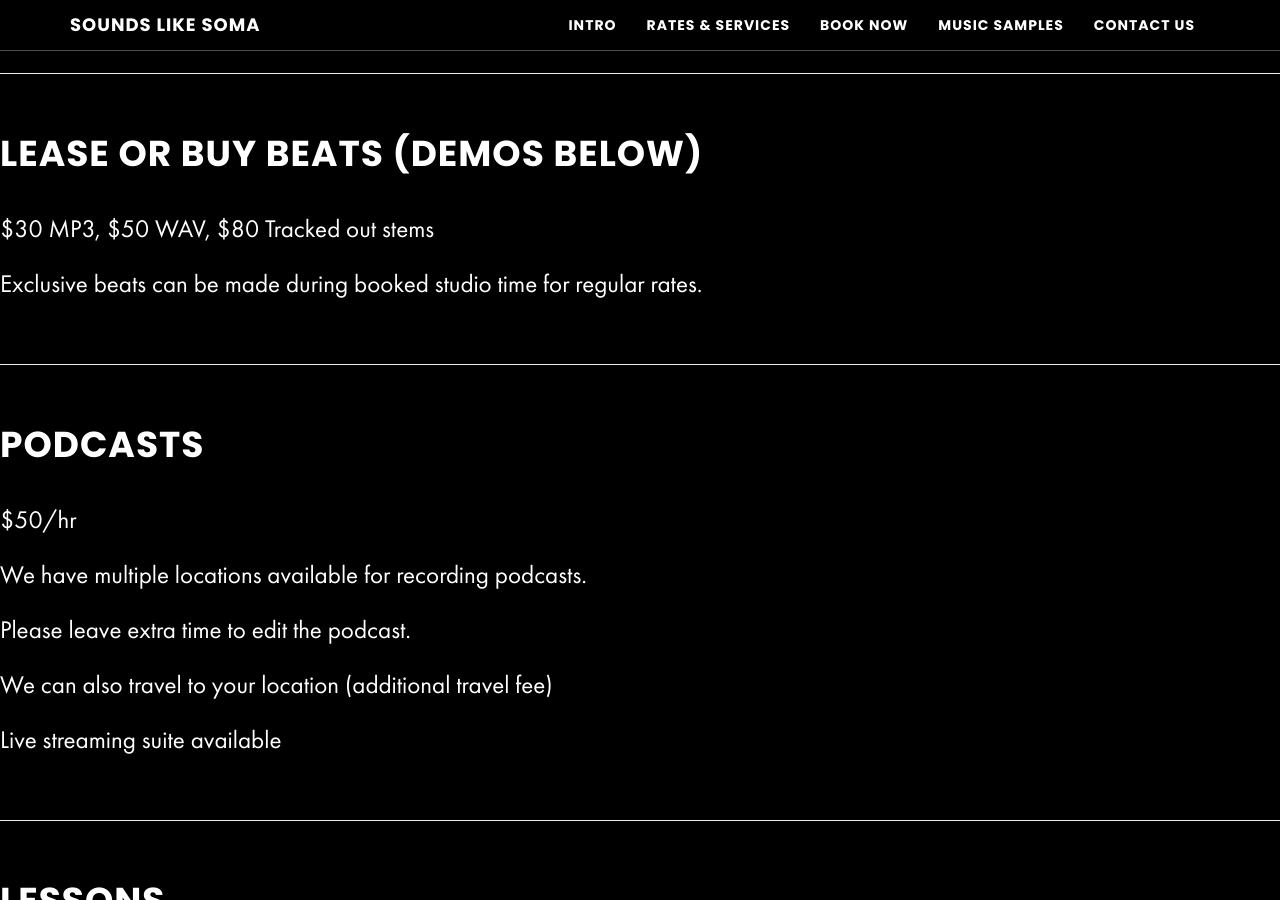
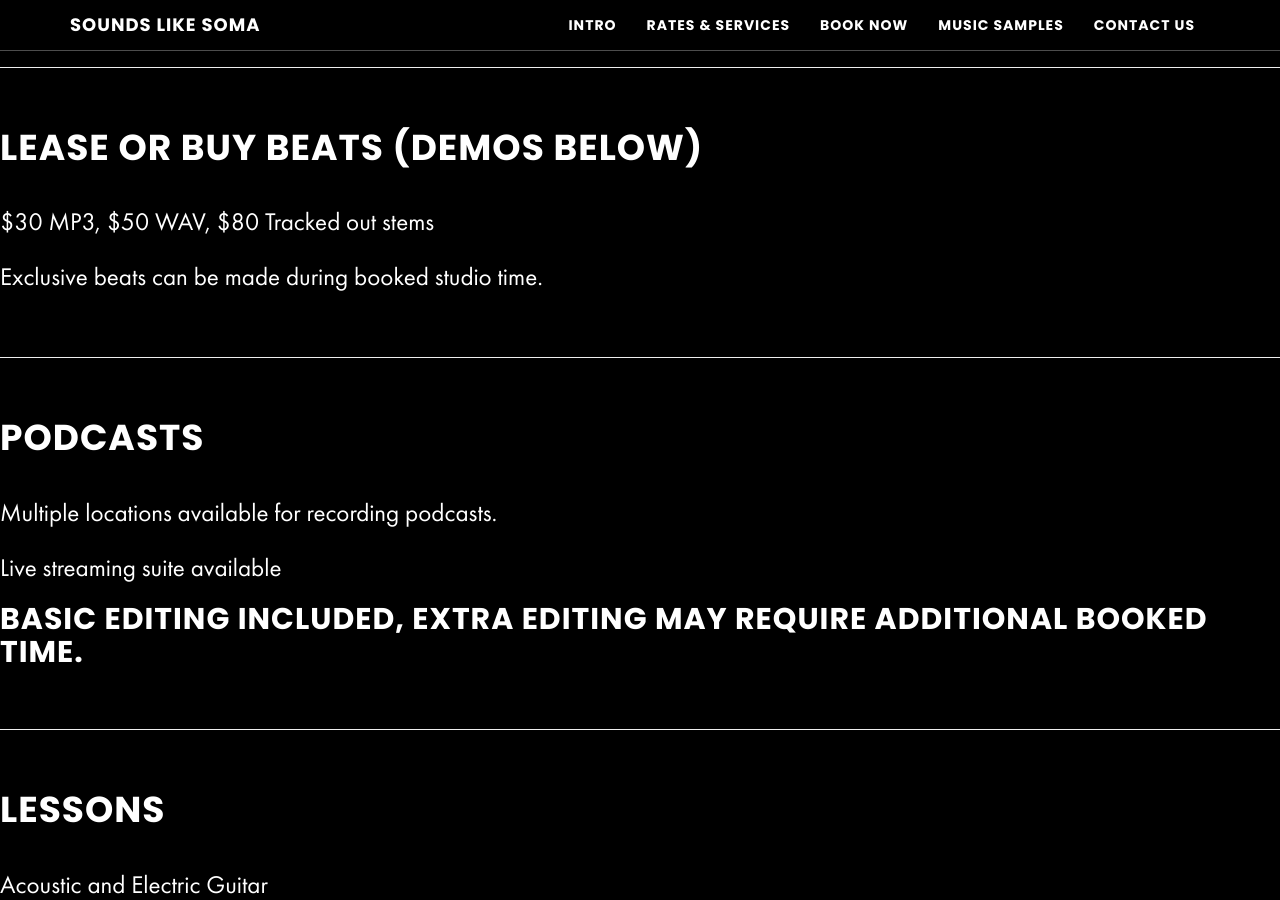
Before and after one commit to zackhanni/Soma-website-classic, a Jekyll site: the page built from _posts/2015-08-02-rates-services.md, in a window 1280 px wide and 900 px high, scrolled down 2773 px. Built offline with Jekyll 4.4.1, drawn with Linux system fonts in a browser that asks for light colours; our own code applies the rules of GitHub Pages for plain Markdown files; some of the changed text lies outside the part shown.

Commit message:
refined existing content

```diff
--- a/_includes/contact.html
+++ b/_includes/contact.html
@@ -11,9 +11,11 @@
 
         <p>or</p>
         <h2>Contact Us</h2>
-        <p>We will respond within 1 business day.</p>
         <p>
-          Studio Cell: <a href="tel:18562983095">(856) 298-3095</a>
+          Studio Cell (Zack): <a href="tel:18562983095">(856) 298-3095</a>
+        </p>
+        <p>
+          Studio B (Gage): <a href="tel:12156019509">(215) 601-9509</a>
         </p>
         <p>
           <a href="mailto:{{ site.email }}">{{ site.email }}</a>
--- a/_posts/2015-08-02-rates-services.md
+++ b/_posts/2015-08-02-rates-services.md
@@ -47,7 +47,7 @@ $30 Mastering Only
 
 (we prefer stems to have 24 bit depth, 48k sample rate)
 
-# Please allow 2-4 business days for completion
+## Please allow 2-4 business days for completion
 
 - - -
 
@@ -59,37 +59,29 @@ Mastering is the final step in bringing your recording to its potential. It give
 
 $30 MP3, $50 WAV, $80 Tracked out stems
 
-Exclusive beats can be made during booked studio time for regular rates.
+Exclusive beats can be made during booked studio time.
 
 - - -
 
 # Podcasts
 
-$50/hr
-
-We have multiple locations available for recording podcasts.
-
-Please leave extra time to edit the podcast.
-
-We can also travel to your location (additional travel fee)
+Multiple locations available for recording podcasts.
 
 Live streaming suite available
+
+## Basic editing included, Extra editing may require additional booked time.
 
 - - -
 
 # Lessons
 
-Guitar Lessons
+Acoustic and Electric Guitar
 
-Recording / Audio Mixing Lessons
+Recording / Audio Mixing / Vocal Editing
 
-Music Production / Beats / Synthesizers
+Music Arangement / Beat Production / Synthesizers
 
-Learn to make beats or record from home with personalized lessons from a professional.
-
-Control synthesizers and learn about vocal effects to make your next song pop.
-
-Contact us with any questions! 856-298-3095
+## Learn to use the right effects to make your next song pop!
 
 <br />
 
```
